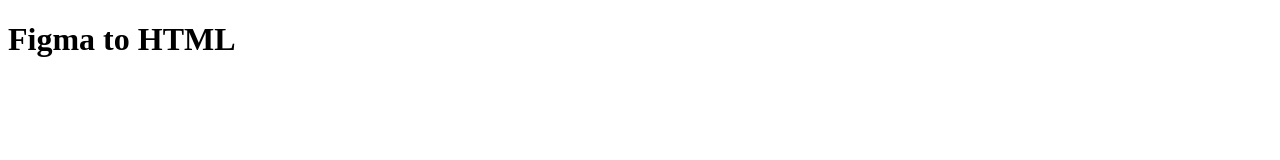
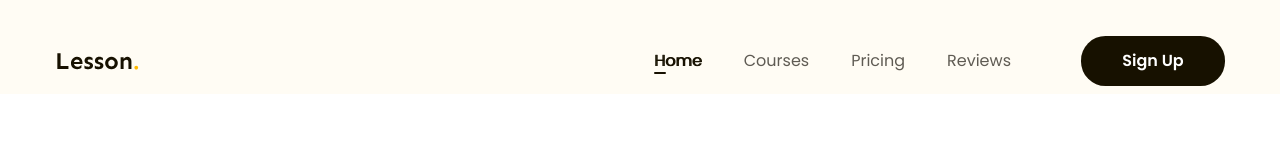
Before and after one commit to khanhwuoc66006/figma-to-html, a plain HTML site: page index.html in a window 1280 px wide. Shown: the top 160 px of the page. Drawn offline with Linux system fonts and the light colour scheme.

Commit message:
Hoan thanh header

```diff
--- /dev/null
+++ b/assets/css/reset.css
@@ -0,0 +1,129 @@
+/* http://meyerweb.com/eric/tools/css/reset/
+   v2.0 | 20110126
+   License: none (public domain)
+*/
+
+html,
+body,
+div,
+span,
+applet,
+object,
+iframe,
+h1,
+h2,
+h3,
+h4,
+h5,
+h6,
+p,
+blockquote,
+pre,
+a,
+abbr,
+acronym,
+address,
+big,
+cite,
+code,
+del,
+dfn,
+em,
+img,
+ins,
+kbd,
+q,
+s,
+samp,
+small,
+strike,
+strong,
+sub,
+sup,
+tt,
+var,
+b,
+u,
+i,
+center,
+dl,
+dt,
+dd,
+ol,
+ul,
+li,
+fieldset,
+form,
+label,
+legend,
+table,
+caption,
+tbody,
+tfoot,
+thead,
+tr,
+th,
+td,
+article,
+aside,
+canvas,
+details,
+embed,
+figure,
+figcaption,
+footer,
+header,
+hgroup,
+menu,
+nav,
+output,
+ruby,
+section,
+summary,
+time,
+mark,
+audio,
+video {
+  margin: 0;
+  padding: 0;
+  border: 0;
+  font-size: 100%;
+  font: inherit;
+  vertical-align: baseline;
+}
+/* HTML5 display-role reset for older browsers */
+article,
+aside,
+details,
+figcaption,
+figure,
+footer,
+header,
+hgroup,
+menu,
+nav,
+section {
+  display: block;
+}
+body {
+  line-height: 1;
+}
+ol,
+ul {
+  list-style: none;
+}
+blockquote,
+q {
+  quotes: none;
+}
+blockquote:before,
+blockquote:after,
+q:before,
+q:after {
+  content: "";
+  content: none;
+}
+table {
+  border-collapse: collapse;
+  border-spacing: 0;
+}
--- /dev/null
+++ b/assets/css/style.css
@@ -0,0 +1,89 @@
+* {
+  box-sizing: border-box;
+}
+
+html {
+  font-size: 62.5%;
+}
+
+body {
+  font-size: 1.6rem;
+  font-family: Poppins, sans-serif;
+}
+
+/* Common */
+a {
+  text-decoration: none;
+}
+.main-content {
+  width: 1170px;
+  max-width: calc(100% - 48px);
+  margin-left: auto;
+  margin-right: auto;
+}
+
+.btn {
+  display: inline-block;
+  padding: 0px 16px;
+  line-height: 50px;
+  min-width: 118px;
+  color: #fff;
+  text-align: center;
+  font-size: 1.6rem;
+  font-weight: 600;
+  border-radius: 24.5px;
+  background-color: #171100;
+}
+
+/* header */
+.header {
+  background-color: #fffcf4;
+}
+.header.fixed {
+  position: sticky;
+  top: -28px;
+}
+.header .body {
+  display: flex;
+  align-items: center;
+  padding: 36px 0px 8px;
+}
+.nav {
+  margin-left: auto;
+}
+.nav ul {
+  display: flex;
+}
+
+.nav a {
+  position: relative;
+  color: #5f5b53;
+  font-size: 1.6rem;
+  padding: 8px 21px;
+}
+
+.nav li.active a,
+.nav a:hover {
+  color: #171100;
+  text-shadow: 1px 0 0 currentColor;
+}
+
+.nav li.active a::after {
+  position: absolute;
+  left: 21px;
+  bottom: 6px;
+  content: "";
+  display: block;
+  width: 12px;
+  height: 2px;
+  border-radius: 1px;
+  background-color: #171100;
+}
+
+.header .btn-sign-up {
+  min-width: 144px;
+}
+
+.header .action {
+  margin-left: 49px;
+}
--- a/index.html
+++ b/index.html
@@ -5,10 +5,32 @@
     <meta charset="UTF-8">
     <meta name="viewport" content="width=device-width, initial-scale=1.0">
     <title>Document</title>
+    <link rel="stylesheet" href="./assets/css/reset.css">
+    <link rel="preconnect" href="https://fonts.googleapis.com">
+    <link rel="preconnect" href="https://fonts.gstatic.com" crossorigin>
+    <link
+        href="https://fonts.googleapis.com/css2?family=Poppins:ital,wght@0,400;0,500;0,600;0,700;1,400&family=Sen:wght@700&display=swap"
+        rel="stylesheet">
+    <link rel="stylesheet" href="./assets/css/style.css">
 </head>
 
-<body>
-    <h1>Figma to HTML</h1>
+<body style="height: 10000px;">
+    <header class="header fixed">
+        <div class="main-content">
+            <div class="body">
+                <img src="./assets/img/Logo.svg" class="logo" alt="Lesson.">
+                <nav class="nav">
+                    <ul>
+                        <li class="active"><a href="">Home</a></li>
+                        <li><a href="">Courses</a></li>
+                        <li><a href="">Pricing</a></li>
+                        <li><a href="">Reviews</a></li>
+                    </ul>
+                </nav>
+                <div class="action"><a href="#" class="btn btn-sign-up">Sign Up</a></div>
+            </div>
+        </div>
+    </header>
 </body>
 
 </html>
```
Also changed, not shown: assets/img/Logo.svg (added).
